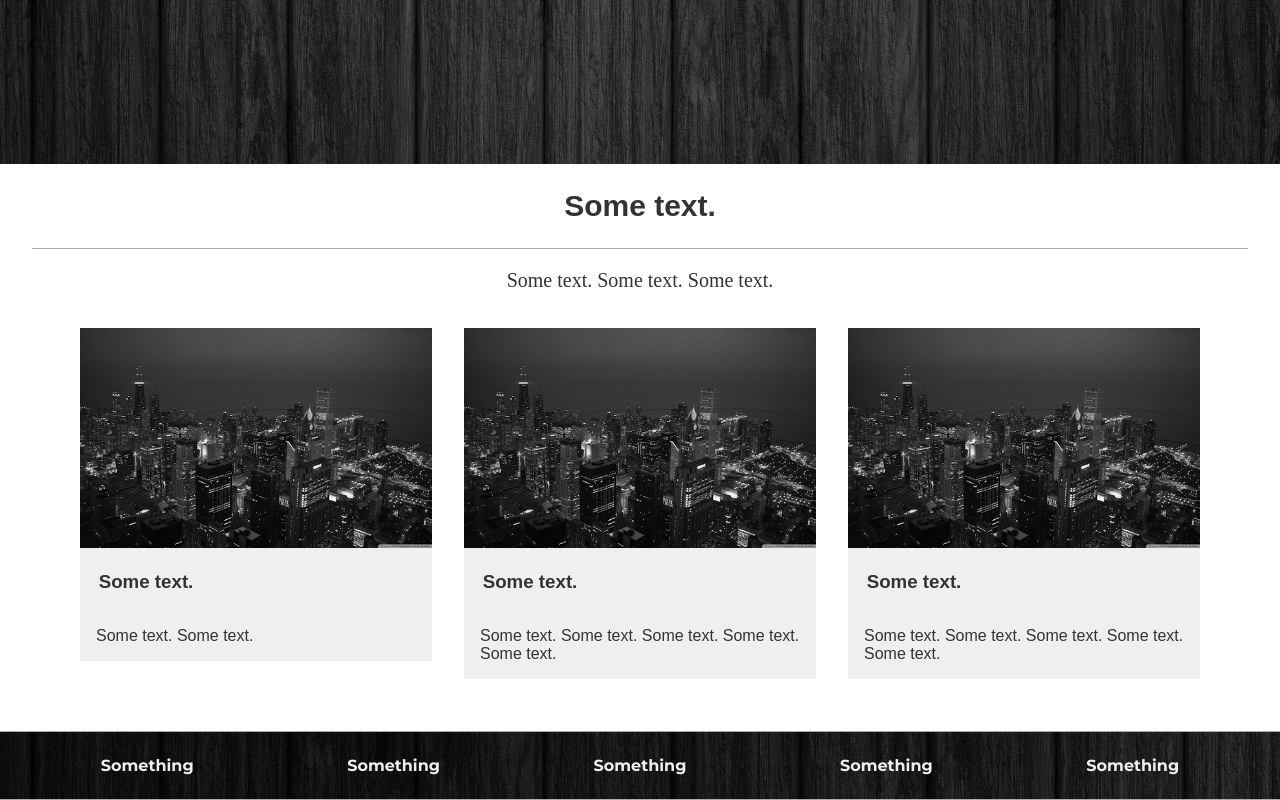
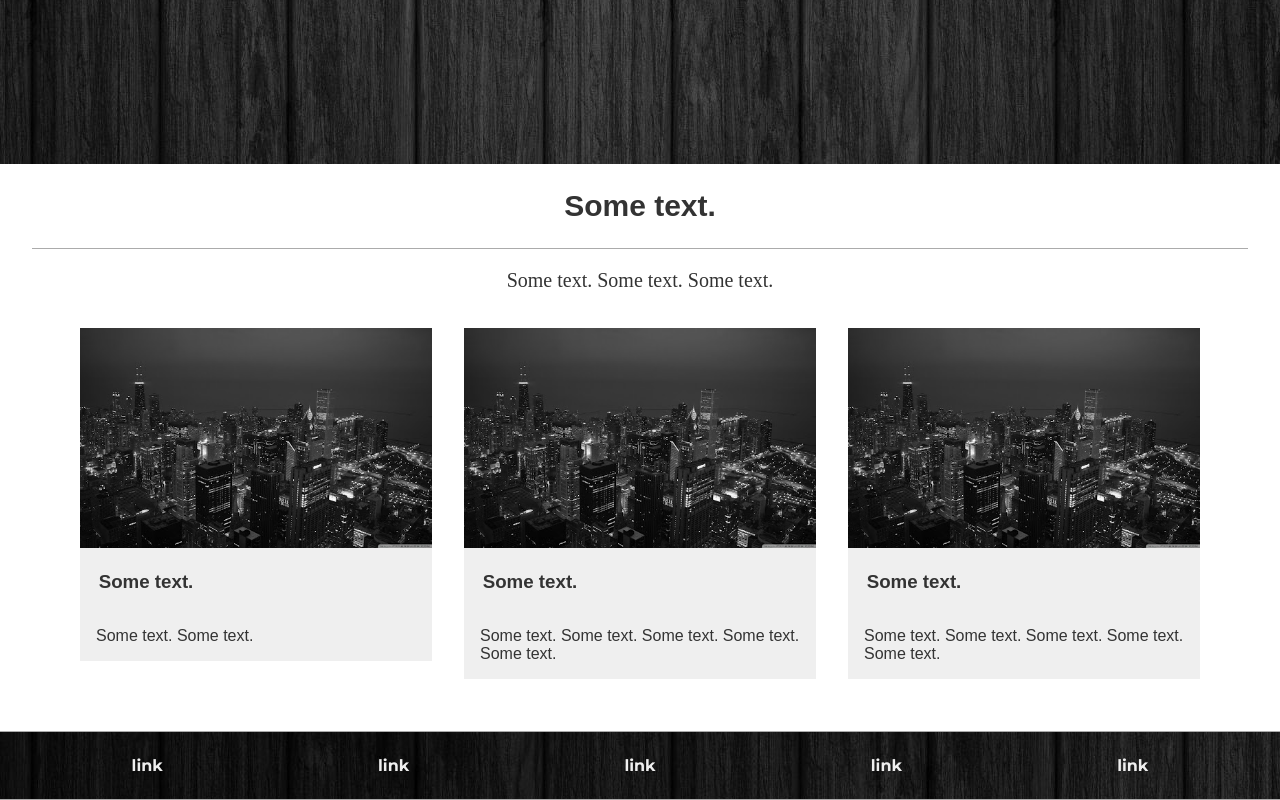
Before and after one commit to Kartochnik010/allcustomdesign, a plain HTML site: page index.html in a window 1280 px wide. Shown: the part 636-1436 px from the top of the page. Drawn offline with Linux system fonts and the light colour scheme.

Commit message:
"Something" looks too bulky

```diff
--- a/index.html
+++ b/index.html
@@ -71,11 +71,11 @@
             <nav class="navbar">
                 <div class="navbar-content">
                     <ul class="navbar-list-of-items">
-                        <li><a href="">Something</a></li>
-                        <li><a href="">Something</a></li>
-                        <li><a href="">Something</a></li>
-                        <li><a href="">Something</a></li>
-                        <li><a href="">Something</a></li>
+                        <li><a href="">link</a></li>
+                        <li><a href="">link</a></li>
+                        <li><a href="">link</a></li>
+                        <li><a href="">link</a></li>
+                        <li><a href="">link</a></li>
                     </ul>
                 </div>
             </nav>
```
